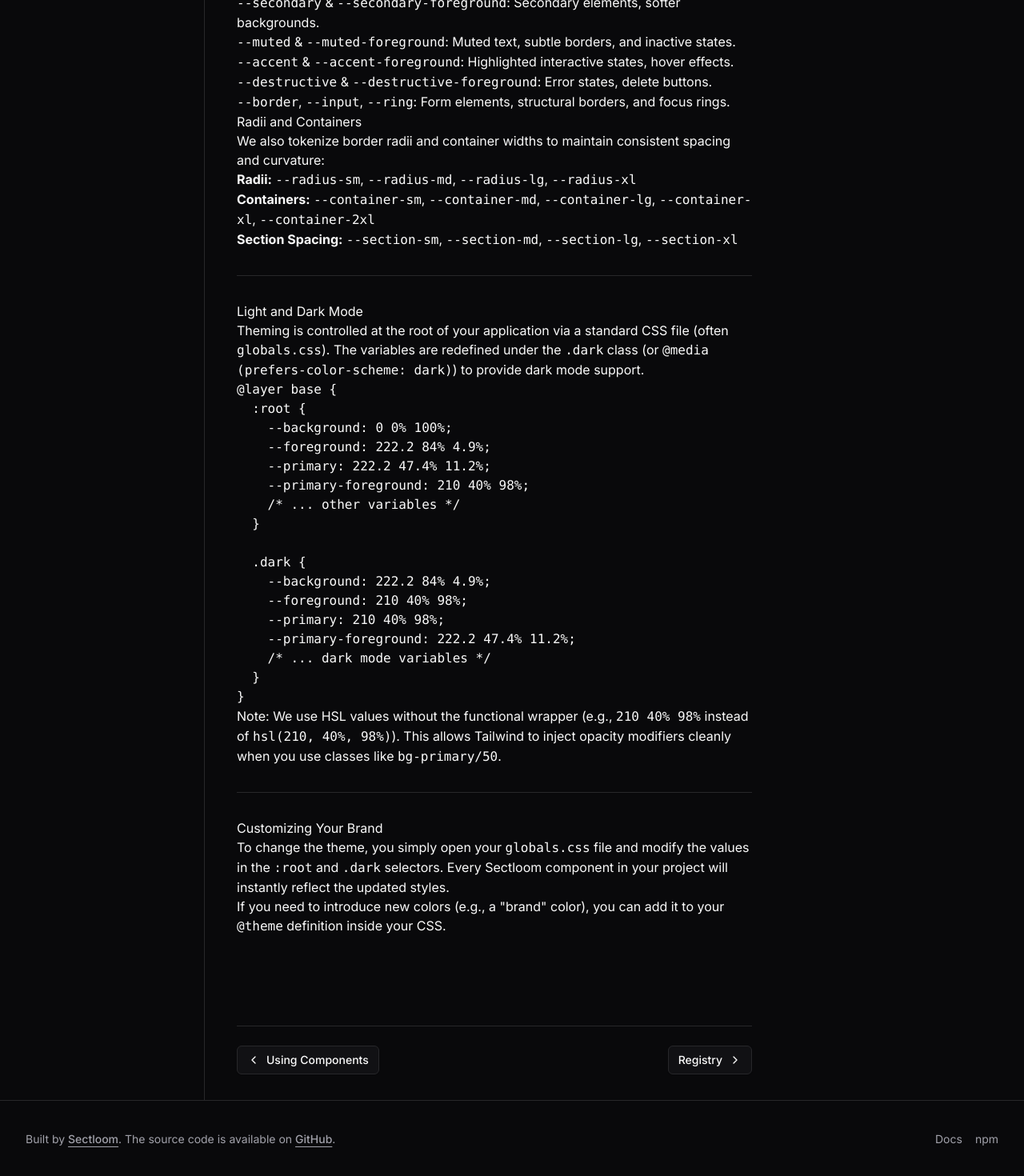
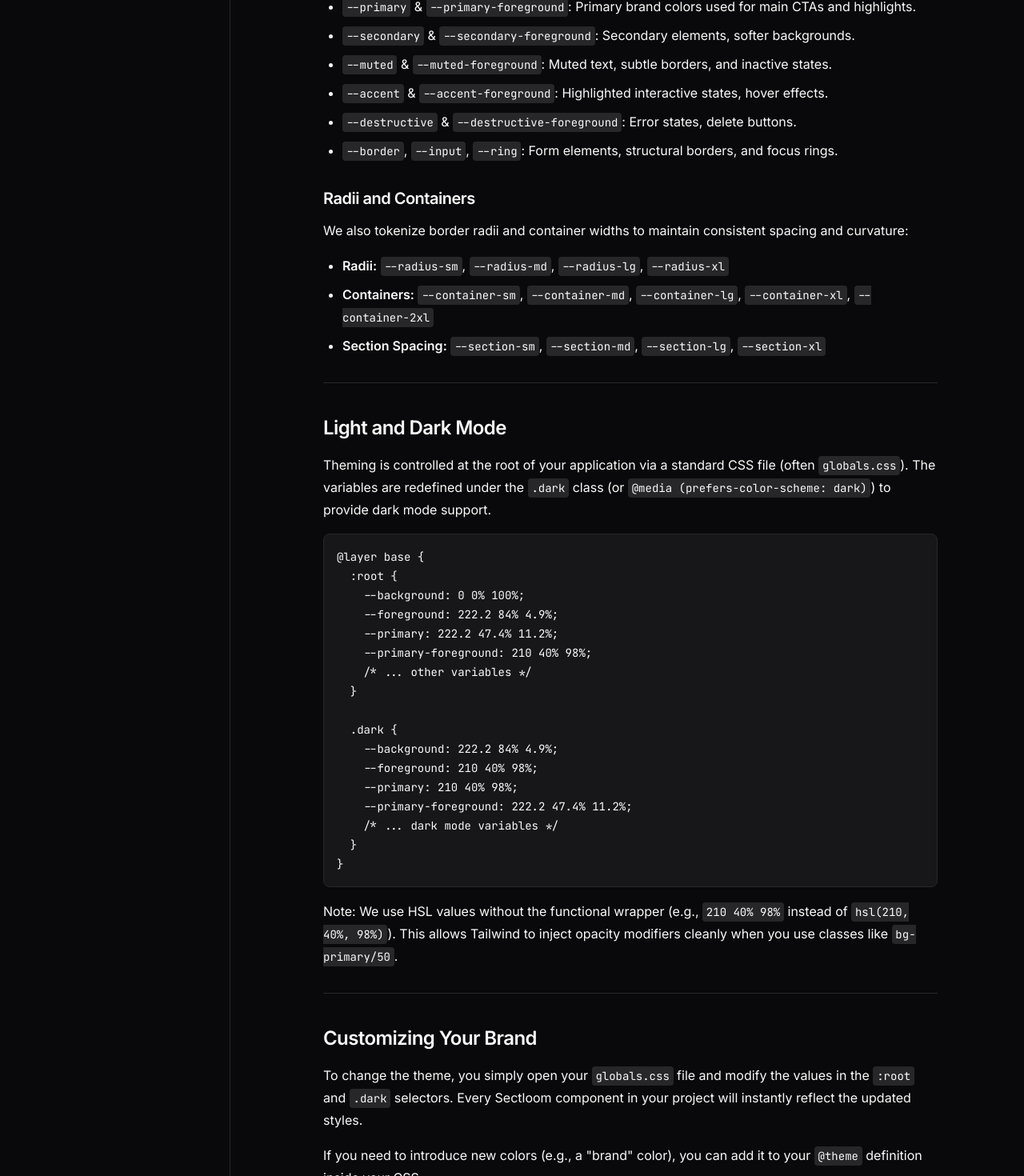
Before and after one commit to nasyx-rakeeb/sectloom, a Next.js app in the folder apps/web/: page /docs/theming in a window 1280 px wide. Shown: the part 720-2190 px from the top of the page at 80% size. Built offline with nearby package versions, Linux system fonts and the light colour scheme.

Commit message:
fix: container centering, padding, and docs prose styling

```diff
--- a/apps/web/src/app/(marketing)/page.tsx
+++ b/apps/web/src/app/(marketing)/page.tsx
@@ -16,7 +16,7 @@ export default function HomePage() {
     <>
       <WebSiteJsonLd />
       <SoftwareApplicationJsonLd />
-      <div className="container relative pb-10">
+      <div className="container mx-auto relative px-4 pb-10 md:px-8">
         <section className="mx-auto flex max-w-[980px] flex-col items-center gap-2 py-8 md:py-12 md:pb-8 lg:py-24 lg:pb-20">
           <span className="text-sm font-medium tracking-wider text-muted-foreground uppercase mb-2">
             Open Source Section Library
--- a/apps/web/src/app/components/layout.tsx
+++ b/apps/web/src/app/components/layout.tsx
@@ -14,12 +14,11 @@ export default function ComponentsLayout({ children }: ComponentsLayoutProps) {
   return (
     <>
       <SiteHeader />
-      <div className="container-wrapper">
-        <div className="container flex-1 items-start md:grid md:grid-cols-[220px_minmax(0,1fr)] md:gap-6 lg:grid-cols-[240px_minmax(0,1fr)] lg:gap-10">
-          <CatalogSidebar className="hidden md:block fixed top-14 z-30 -ml-2 w-full shrink-0 md:sticky md:block" />
+      <div className="container mx-auto flex-1 items-start px-4 md:grid md:grid-cols-[220px_minmax(0,1fr)] md:gap-6 md:px-8 lg:grid-cols-[240px_minmax(0,1fr)] lg:gap-10">
+        <CatalogSidebar className="hidden md:block sticky top-14 z-30 -ml-2 h-[calc(100vh-3.5rem)] w-full shrink-0 overflow-y-auto py-6 pr-2 lg:py-8" />
         <main
           id="main-content"
-            className="relative py-6 lg:gap-10 lg:py-8 xl:grid xl:grid-cols-[1fr_300px]"
+          className="relative py-6 lg:py-8"
         >
           <div className="mx-auto w-full min-w-0">
             <div className="md:hidden flex items-center mb-4">
@@ -30,7 +29,6 @@ export default function ComponentsLayout({ children }: ComponentsLayoutProps) {
           </div>
         </main>
       </div>
-      </div>
       <SiteFooter />
     </>
   );
--- a/apps/web/src/app/docs/layout.tsx
+++ b/apps/web/src/app/docs/layout.tsx
@@ -2,28 +2,16 @@ import { ReactNode } from 'react';
 import { SiteHeader } from '@/components/layout/site-header';
 import { SiteFooter } from '@/components/layout/site-footer';
 import { DocsSidebarWrapper } from '@/components/navigation/docs-sidebar-wrapper';
-import { DocsMobileNav } from '@/components/navigation/docs-mobile-nav';
-
-// Layout gets `children`. Note that Next.js layout doesn't automatically get the current path
-// without a client component. We'll use a wrapper or pass current path down.
-// Since DocsSidebar takes currentPath, we might need a client wrapper or a RSC way.
-// Actually, let's just make DocsSidebar a client component for active state, or pass pathname from layout (which isn't supported in server layouts).
-// Wait, `DocsSidebar` is a Server Component per instruction? Layout cannot pass currentPath in Next.js Server Components.
-// But the user prompt says: "Accept `currentPath` prop to show active state" for DocsSidebar.
-// I'll make a layout that uses headers/pathname? No, Next 14 doesn't support pathname in layout.
-// Oh wait, `page.tsx` could pass something? No. I'll make DocsSidebar use a client component if needed, or simply let the layout pass a mock for now.
-// Let's create a Client Component wrapper inside the sidebar or just leave it.
-// Actually, `usePathname` is available in client components. The prompt says "A server component that renders the docs sidebar", "Accept currentPath prop".
 
 export default function DocsLayout({ children }: { children: ReactNode }) {
   return (
     <div className="flex min-h-screen flex-col">
       <SiteHeader />
-      <div className="container flex-1 flex md:grid md:grid-cols-[220px_1fr] lg:grid-cols-[256px_1fr] md:gap-6 lg:gap-10">
+      <div className="container mx-auto flex-1 px-4 md:grid md:grid-cols-[220px_1fr] md:gap-6 md:px-8 lg:grid-cols-[256px_1fr] lg:gap-10">
         <DocsSidebarWrapper />
         <main
           id="main-content"
-          className="relative py-6 lg:gap-10 lg:py-8 xl:grid xl:grid-cols-[1fr_300px]"
+          className="relative py-6 lg:py-8"
         >
           <div className="mx-auto w-full min-w-0 max-w-3xl">{children}</div>
         </main>
--- a/apps/web/src/app/globals.css
+++ b/apps/web/src/app/globals.css
@@ -124,3 +124,74 @@
     @apply antialiased;
   }
 }
+
+/* ---------------------------------------------------------------------------
+   Docs prose styling — formats raw HTML produced by documentation pages
+   --------------------------------------------------------------------------- */
+.docs-content h2 {
+  @apply scroll-m-20 text-2xl font-semibold tracking-tight mt-10 mb-4 first:mt-0;
+}
+
+.docs-content h3 {
+  @apply scroll-m-20 text-xl font-semibold tracking-tight mt-8 mb-3;
+}
+
+.docs-content h4 {
+  @apply scroll-m-20 text-lg font-semibold tracking-tight mt-6 mb-2;
+}
+
+.docs-content p {
+  @apply leading-7 mb-4;
+}
+
+.docs-content ul {
+  @apply my-4 ml-6 list-disc space-y-2;
+}
+
+.docs-content ol {
+  @apply my-4 ml-6 list-decimal space-y-2;
+}
+
+.docs-content li {
+  @apply leading-7;
+}
+
+.docs-content a {
+  @apply font-medium underline underline-offset-4 text-primary hover:text-primary/80;
+}
+
+.docs-content code {
+  @apply relative rounded bg-muted px-[0.3rem] py-[0.2rem] font-mono text-sm;
+}
+
+.docs-content pre {
+  @apply my-4 overflow-x-auto rounded-lg border bg-muted/50 p-4;
+}
+
+.docs-content pre code {
+  @apply bg-transparent p-0 text-sm leading-relaxed;
+}
+
+.docs-content blockquote {
+  @apply mt-6 border-l-2 pl-6 italic text-muted-foreground;
+}
+
+.docs-content table {
+  @apply my-6 w-full;
+}
+
+.docs-content th {
+  @apply border px-4 py-2 text-left font-bold;
+}
+
+.docs-content td {
+  @apply border px-4 py-2;
+}
+
+.docs-content strong {
+  @apply font-semibold;
+}
+
+.docs-content hr {
+  @apply my-8;
+}
--- a/apps/web/src/components/layout/site-footer.tsx
+++ b/apps/web/src/components/layout/site-footer.tsx
@@ -4,7 +4,7 @@ import { siteConfig } from '@/config/site';
 export function SiteFooter() {
   return (
     <footer className="py-6 md:px-8 md:py-0 border-t border-border">
-      <div className="container flex flex-col items-center justify-between gap-4 md:h-24 md:flex-row">
+      <div className="container mx-auto flex flex-col items-center justify-between gap-4 px-4 md:h-24 md:flex-row md:px-8">
         <p className="text-center text-sm leading-loose text-muted-foreground md:text-left">
           Built by{' '}
           <a
--- a/apps/web/src/components/layout/site-header.tsx
+++ b/apps/web/src/components/layout/site-header.tsx
@@ -8,7 +8,7 @@ import { Button } from '@/components/ui/button';
 export function SiteHeader() {
   return (
     <header className="sticky top-0 z-50 w-full border-b border-border bg-background/95 backdrop-blur supports-[backdrop-filter]:bg-background/60">
-      <div className="container flex h-14 items-center">
+      <div className="container mx-auto flex h-14 items-center px-4 md:px-8">
         <MobileNav />
         <div className="mr-4 hidden md:flex">
           <Link href="/" className="mr-6 flex items-center space-x-2">
```
Lines whose indentation alone changed are shown as unchanged.
